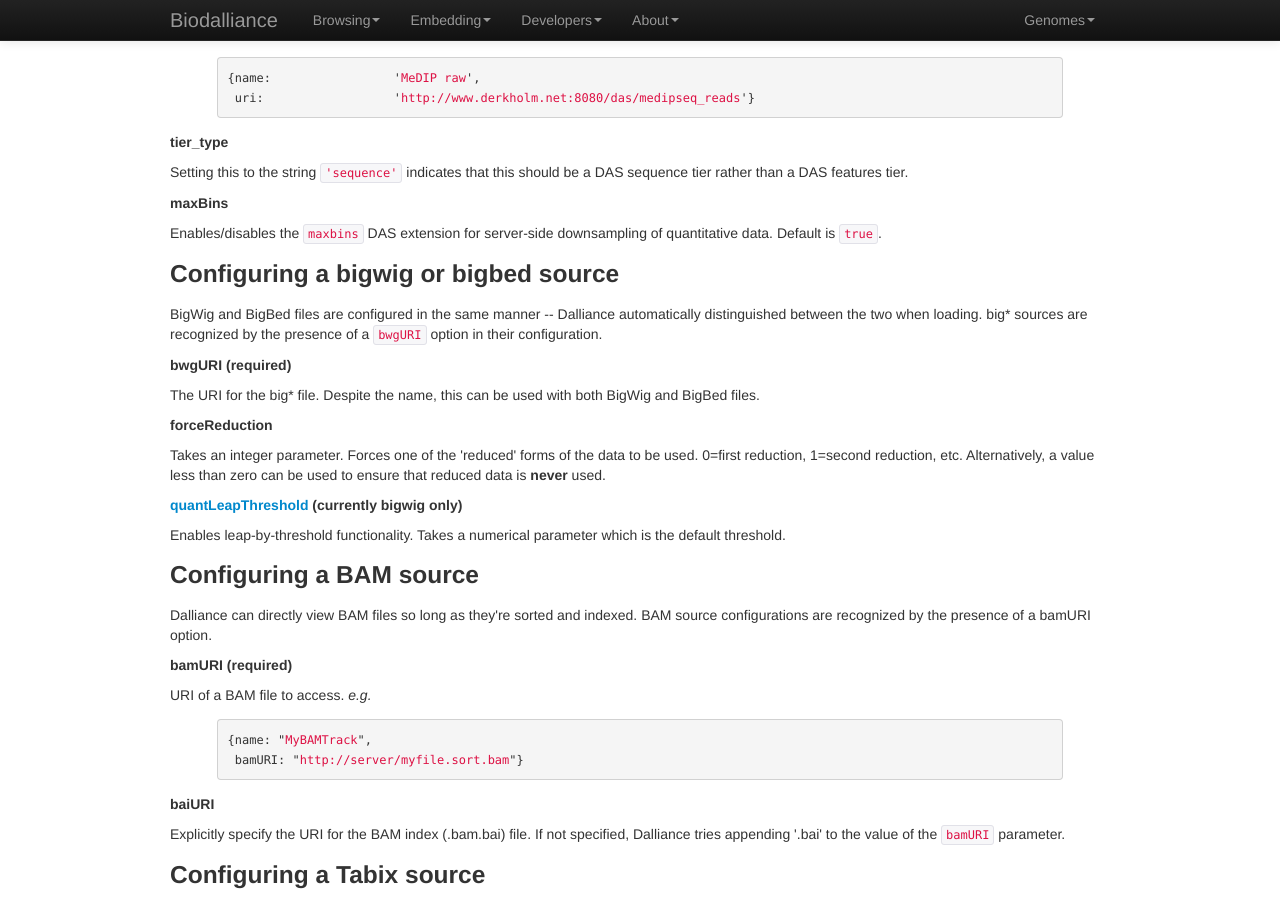
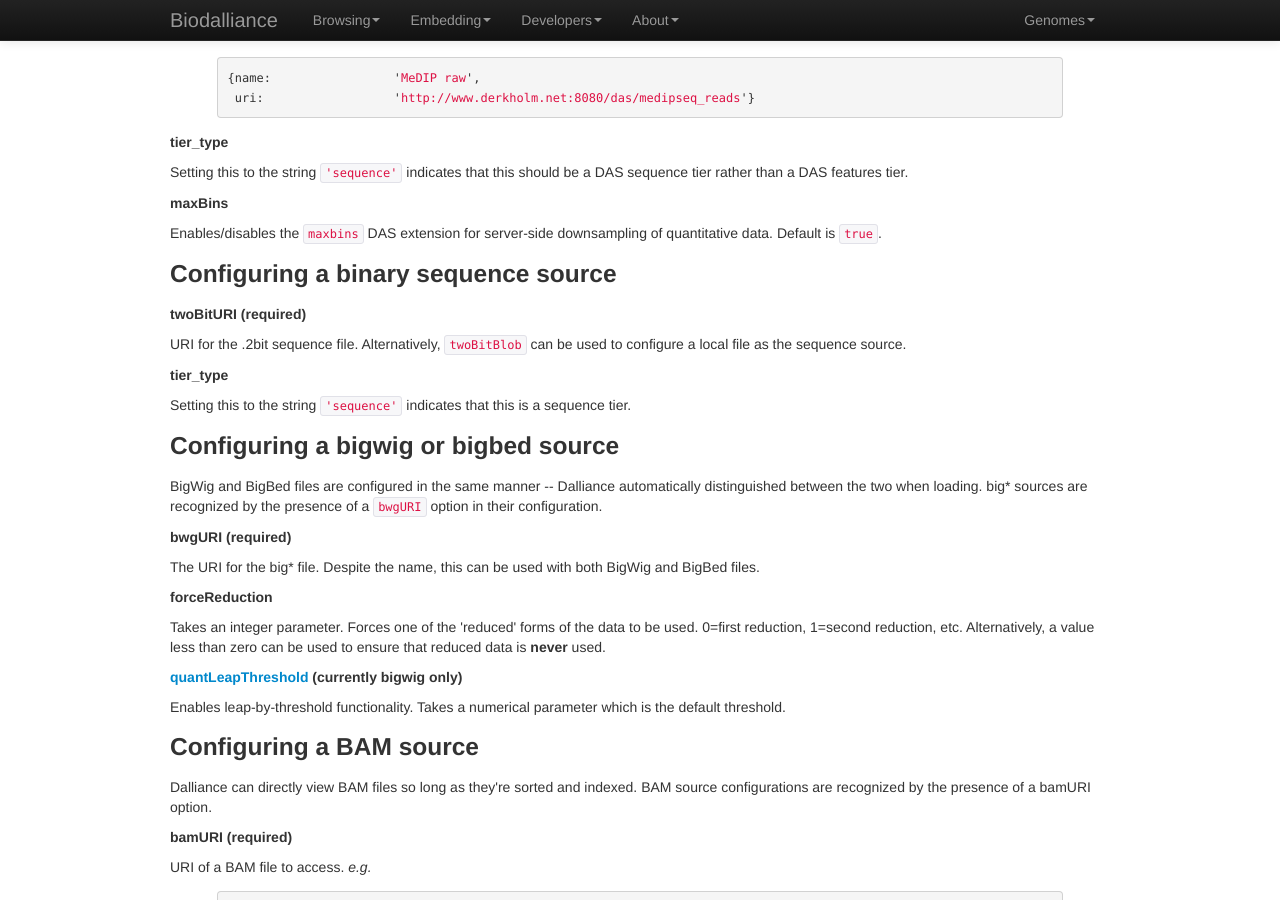
Before and after one commit to biodalliance/dalliance-web, a Jekyll site: the page built from config-source.html, in a window 1280 px wide and 900 px high, scrolled down 1028 px. Built offline with Jekyll 4.4.1, drawn with Linux system fonts in a browser that asks for light colours.

```diff
--- a/config-source.html
+++ b/config-source.html
@@ -80,6 +80,17 @@ tier rather than a DAS features tier.
 
 Enables/disables the <code>maxbins</code> DAS extension for server-side downsampling
 of quantitative data.  Default is <code>true</code>.
+
+<h3>Configuring a binary sequence source</h3>
+
+<h5>twoBitURI (required)</h5>
+
+URI for the .2bit sequence file.  Alternatively, <code>twoBitBlob</code> can be used to configure
+a local file as the sequence source.
+
+<h5>tier_type</h5>
+
+Setting this to the string <code>'sequence'</code> indicates that this is a sequence tier.
 
 <h3>Configuring a bigwig or bigbed source</h3>
 
--- a/index.html
+++ b/index.html
@@ -130,6 +130,7 @@
         </div>
         <div class="span6">
           <h2>News</h2>
+    <p><strong>July 2014</strong> Discuss Dalliance at <a href="http://www.open-bio.org/wiki/BOSC_2014">BOSC 2014</a></p>
     <p><strong>8 May</strong> Dalliance 0.12 is released with support for plain BED, WIG, and VCF files, and substantial performance improvements.</p>
     <p><strong>2 February</strong> Dalliance 0.11 is released with VCF support, a new track editor, and many other improvements.  See the <a href='notes.html'>release notes</a> for details.</p>
     <p><strong>15 October</strong> Dalliance 0.10 is released with mostly-complete support for
--- a/mouse38.html
+++ b/mouse38.html
@@ -21,7 +21,7 @@ layout: genome
 
 
     chains: {
-      mm8ToMm9: new Chainset('http://www.derkholm.net:8080/das/mm9ToMm10/', 'NCBIM37', 'GRCm38',
+      mm9ToMm10: new Chainset('http://www.derkholm.net:8080/das/mm9ToMm10/', 'NCBIM37', 'GRCm38',
                                {
                                   speciesName: 'Mouse',
                                   taxon: 10090,
@@ -45,7 +45,7 @@ layout: genome
                         trixURI: 'http://www.biodalliance.org/datasets/GRCm38/gencodeM2.ix'}
                       ,{name: 'Repeats',
                         desc: 'Repeat annotation from UCSC',
-                        bwgURI: 'http://www.biodalliance.org/datasets/GRCh38/repeats.bb',
+                        bwgURI: 'http://www.biodalliance.org/datasets/GRCm38/repeats.bb',
                         stylesheet_uri: 'http://www.biodalliance.org/stylesheets/bb-repeats2.xml'}],
         uiPrefix: '{{site.uiprefix}}/',
 });
```
Also changed, not shown: human38.html (+0 -10 lines).
